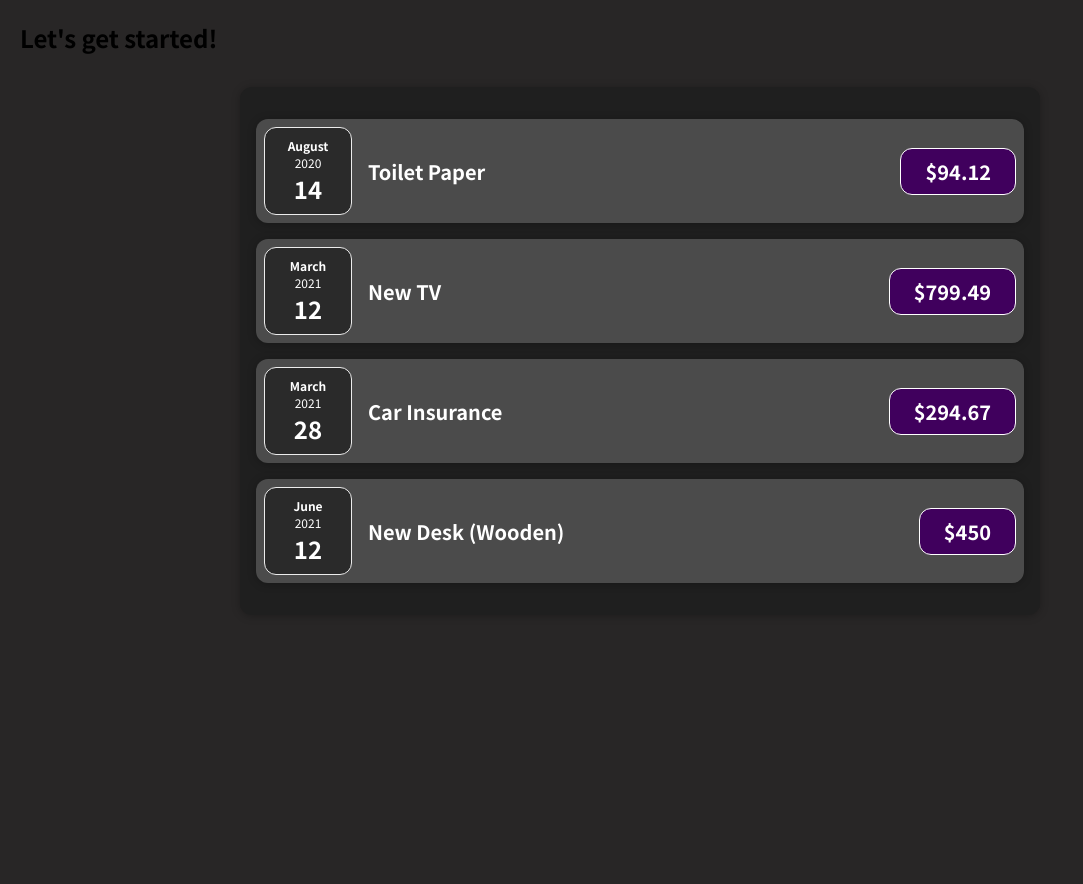
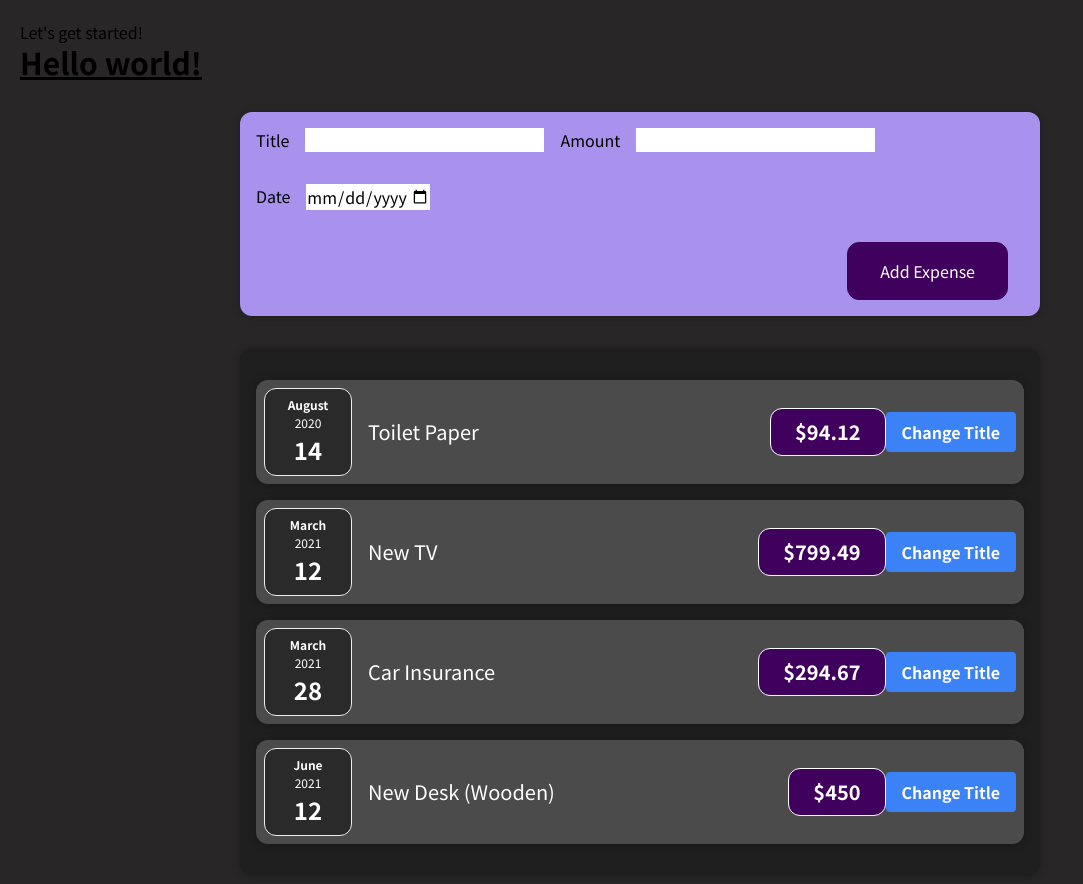
Before and after one commit to Badmonky/Learning, a React (Create React App) app in the folder react/01-starting-setup/: page / in a window 1280 px wide. Shown: the top 884 px of the page, without its empty margins (0-1083 px from the left). Before the commit the page ends 800 px from the top, so only its background shows below. Built offline with nearby package versions, Linux system fonts and the light colour scheme.

Commit message:
adding a form for user input and two way bind it

```diff
--- a/react/01-starting-setup/package.json
+++ b/react/01-starting-setup/package.json
@@ -34,5 +34,10 @@
       "last 1 firefox version",
       "last 1 safari version"
     ]
+  },
+  "devDependencies": {
+    "autoprefixer": "^10.4.13",
+    "postcss": "^8.4.19",
+    "tailwindcss": "^3.2.4"
   }
 }
--- /dev/null
+++ b/react/01-starting-setup/postcss.config.js
@@ -0,0 +1,6 @@
+module.exports = {
+  plugins: {
+    tailwindcss: {},
+    autoprefixer: {},
+  },
+}
--- a/react/01-starting-setup/src/App.js
+++ b/react/01-starting-setup/src/App.js
@@ -1,10 +1,14 @@
 import Expenses from "./components/Expenses/Expenses";
+import NewExpense from "./components/NewExpense/NewExpense";
 
 function App() {
   return (
     <div>
       <h2>Let's get started!</h2>
+      <h1 className="text-3xl font-bold underline">Hello world!</h1>
+      <NewExpense />
       <Expenses />
+
     </div>
   );
 }
--- a/react/01-starting-setup/src/components/Expenses/ExpenseItem.css
+++ b/react/01-starting-setup/src/components/Expenses/ExpenseItem.css
@@ -1,3 +1,14 @@
+
+.btn {
+  @apply font-bold py-2 px-4 rounded;
+}
+.btn-blue {
+  @apply bg-blue-500 text-white;
+}
+.btn-blue:hover {
+  @apply bg-blue-700;
+}
+
 .expense-item {
     display: flex;
     justify-content: space-between;
--- a/react/01-starting-setup/src/components/Expenses/ExpenseItem.js
+++ b/react/01-starting-setup/src/components/Expenses/ExpenseItem.js
@@ -1,10 +1,17 @@
+import {useState} from "react";
 import ExpenseDate from "./ExpenseDate";
 import "./ExpenseItem.css";
 import Card from "../UI/Card";
 
 function ExpenseItem(props) {
-  const expenseTitle = props.expense.title;
+  const [expenseTitle, setExpenseTitle] = useState(props.expense.title);
+  // const expenseTitle = props.expense.title;
   const expenseAmount = props.expense.amount;
+
+  function clickHandler(){
+    setExpenseTitle("updated!");
+    console.log("clicked!");
+  };
 
   return (
     <Card className="expense-item">
@@ -13,6 +20,7 @@ function ExpenseItem(props) {
         <h2>{expenseTitle}</h2>
         <div className="expense-item__price">${expenseAmount}</div>
       </div>
+      <button className="btn btn-blue" onClick={clickHandler} >Change Title</button>
     </Card>
   );
 }
--- /dev/null
+++ b/react/01-starting-setup/src/components/NewExpense/ExpenseForm.css
@@ -0,0 +1,26 @@
+.new-expense__controls {
+  display: flex;
+  flex-wrap: wrap;
+  gap: 1rem;
+  margin-bottom: 1rem;
+  text-align: left;
+}
+
+.new-expense__control label {
+  font-weight: bold;
+  margin-bottom: 0.5rem;
+  display: block;
+}
+
+.new-expense__control input {
+  font: inherit;
+  padding: 0.5rem;
+  border-radius: 6px;
+  border: 1px solid #ccc;
+  width: 20rem;
+  max-width: 100%;
+}
+
+.new-expense__actions {
+  text-align: right;
+}
--- /dev/null
+++ b/react/01-starting-setup/src/components/NewExpense/ExpenseForm.js
@@ -0,0 +1,93 @@
+import React, { useState } from "react";
+
+import "./ExpenseForm.css";
+
+const ExpenseForm = () => {
+  // const [newExpenseTitle, setnewExpenseTitle] = useState('');
+  // const [newExpenseAmount, setnewExpenseAmount] = useState('');
+  // const [newExpenseDate, setnewExpenseDate] = useState('');
+  const [userInput, setUserInput] = useState({
+    newExpenseTitle: "",
+    newExpenseAmount: "",
+    newExpenseDate: "",
+  });
+
+  function inputChangeHandler(event) {
+    let tempInputs = { ...userInput };
+    switch (event.target.id) {
+      case "titleField":
+        tempInputs.newExpenseTitle = event.target.value;
+        break;
+      case "amountField":
+        tempInputs.newExpenseAmount = event.target.value;
+        break;
+      case "dateField":
+        tempInputs.newExpenseDate = event.target.value;
+        break;
+    }
+    setUserInput(tempInputs);
+  }
+
+  function resetUserInput() {
+    setUserInput({
+      newExpenseTitle: "",
+      newExpenseAmount: "",
+      newExpenseDate: "",
+    });
+  }
+
+  function submitHandler(event) {
+    event.preventDefault();
+    const expenseData = {
+      title: userInput.newExpenseTitle,
+      amount: userInput.newExpenseAmount,
+      date: new Date(userInput.newExpenseDate),
+    };
+    console.log(expenseData);
+
+    resetUserInput();
+  }
+
+  return (
+    <form onSubmit={submitHandler}>
+      <div className="new-expense__controls">
+        <div className="new-expense__controls">
+          <label>Title</label>
+          <input
+            id="titleField"
+            type="text"
+            value={userInput.newExpenseTitle}
+            onChange={inputChangeHandler}
+          />
+        </div>
+        <div className="new-expense__controls">
+          <label>Amount</label>
+          <input
+            type="number"
+            id="amountField"
+            value={userInput.newExpenseAmount}
+            min="0.01"
+            step="0.01"
+            onChange={inputChangeHandler}
+          />
+        </div>
+        <div className="new-expense__controls">
+          <label>Date</label>
+          <input
+            type="date"
+            id="dateField"
+            value={userInput.newExpenseDate}
+            min="2020-01-01"
+            max="2023-12-31"
+            onChange={inputChangeHandler}
+          />
+        </div>
+      </div>
+      <div className="new-expense__actions">
+        <button type="submit">Add Expense</button>
+      </div>
+    </form>
+  );
+};
+
+export default ExpenseForm;
--- /dev/null
+++ b/react/01-starting-setup/src/components/NewExpense/NewExpense.css
@@ -0,0 +1,38 @@
+.new-expense {
+  background-color: #a892ee;
+  padding: 1rem;
+  margin: 2rem auto;
+  width: 50rem;
+  max-width: 95%;
+  border-radius: 12px;
+  text-align: center;
+  box-shadow: 0 1px 8px rgba(0, 0, 0, 0.25);
+}
+
+.new-expense button {
+  font: inherit;
+  cursor: pointer;
+  padding: 1rem 2rem;
+  border: 1px solid #40005d;
+  background-color: #40005d;
+  color: white;
+  border-radius: 12px;
+  margin-right: 1rem;
+}
+
+.new-expense button:hover,
+.new-expense button:active {
+  background-color: #510674;
+  border-color: #510674;
+}
+
+.new-expense button.alternative {
+  color: #220131;
+  border-color: transparent;
+  background-color: transparent;
+}
+
+.new-expense button.alternative:hover,
+.new-expense button.alternative:active {
+  background-color: #ddb3f8;
+}
--- /dev/null
+++ b/react/01-starting-setup/src/components/NewExpense/NewExpense.js
@@ -0,0 +1,15 @@
+import React from "react";
+import ExpenseForm from "./ExpenseForm";
+
+
+import './NewExpense.css'
+
+const NewExpense = () => {
+
+  return <div className="new-expense">
+    <ExpenseForm />
+  </div>
+
+}
+
+export default NewExpense;
--- a/react/01-starting-setup/src/index.css
+++ b/react/01-starting-setup/src/index.css
@@ -1,5 +1,7 @@
 @import url('https://fonts.googleapis.com/css2?family=Noto+Sans+JP:wght@400;700&display=swap');
-
+@tailwind base;
+@tailwind components;
+@tailwind utilities;
 * {
   box-sizing: border-box;
 }
--- /dev/null
+++ b/react/01-starting-setup/tailwind.config.js
@@ -0,0 +1,10 @@
+/** @type {import('tailwindcss').Config} */
+module.exports = {
+  content: [
+    "./src/**/*.{js,jsx,ts,tsx}",
+  ],
+  theme: {
+    extend: {},
+  },
+  plugins: [],
+}
```
Also changed, not shown: 1 other file (tests, documents, lock files or other folders).
